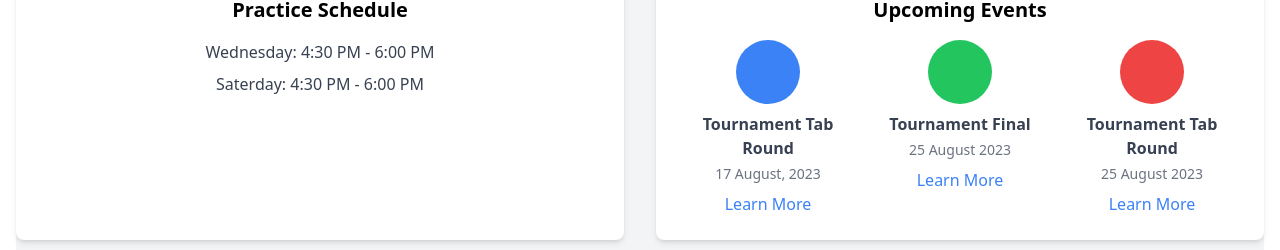
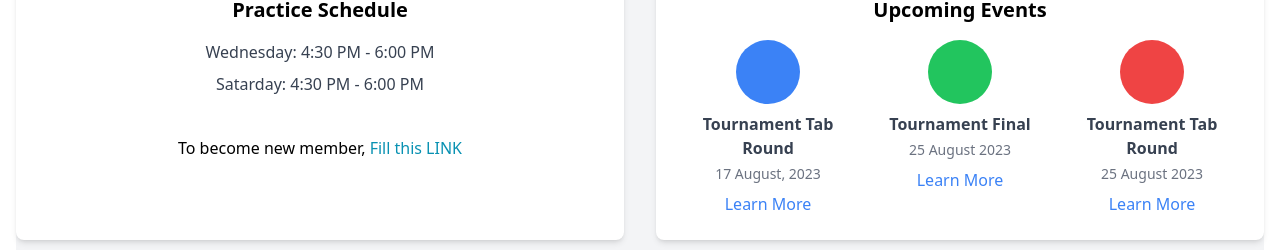
Before and after one commit to Rishad-007/burdf, a React (Vite) app: page / in a window 1280 px wide. Shown: the part 6260-6510 px from the top of the page. Built offline with nearby package versions, Linux system fonts and the light colour scheme.

Commit message:
added google form link

```diff
--- a/src/components/Events.jsx
+++ b/src/components/Events.jsx
@@ -16,8 +16,14 @@ export const Events = ({ Event_name_1, Time_1,Time_2,Time_3, Event_name_2, Event
             <div class="bg-white p-6 rounded-lg shadow-md">
               <h3 class="text-xl font-semibold mb-4">Practice Schedule</h3>
               <p class="text-gray-700 mb-2">Wednesday: 4:30 PM - 6:00 PM</p>
-              <p class="text-gray-700">Saterday: 4:30 PM - 6:00 PM</p>
+              <p class="text-gray-700">Satarday: 4:30 PM - 6:00 PM</p>
+
+              <div className="py-10">
+                To become new member,{" "}
+                <a href="https://forms.gle/4yDhqeKhBXtjgWPr7" className="text-cyan-600">Fill this LINK</a>
+              </div>
             </div>
+
             {/* <!-- Upcoming Events --> */}
             <div class="bg-white p-6 rounded-lg shadow-md">
               <h3 class="text-xl font-semibold mb-4">Upcoming Events</h3>
@@ -34,7 +40,6 @@ export const Events = ({ Event_name_1, Time_1,Time_2,Time_3, Event_name_2, Event
                     >
                       {/* <!-- Your SVG icon code here --> Date: October 10 */}
                     </svg>
-
                   </div>
                   <p class="text-gray-700 font-semibold mb-1">{Event_name_1}</p>
                   <p class="text-gray-500 text-sm mb-2">{Time_1}</p>
```
